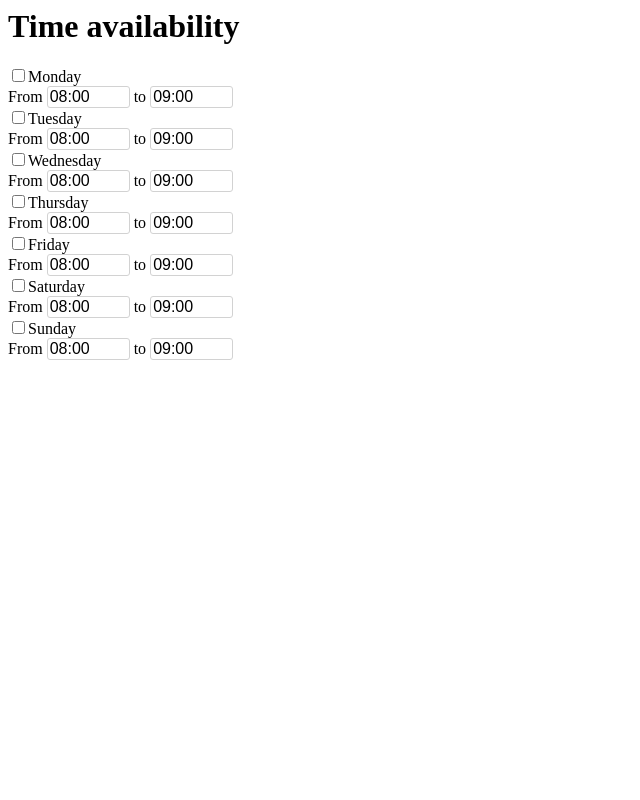
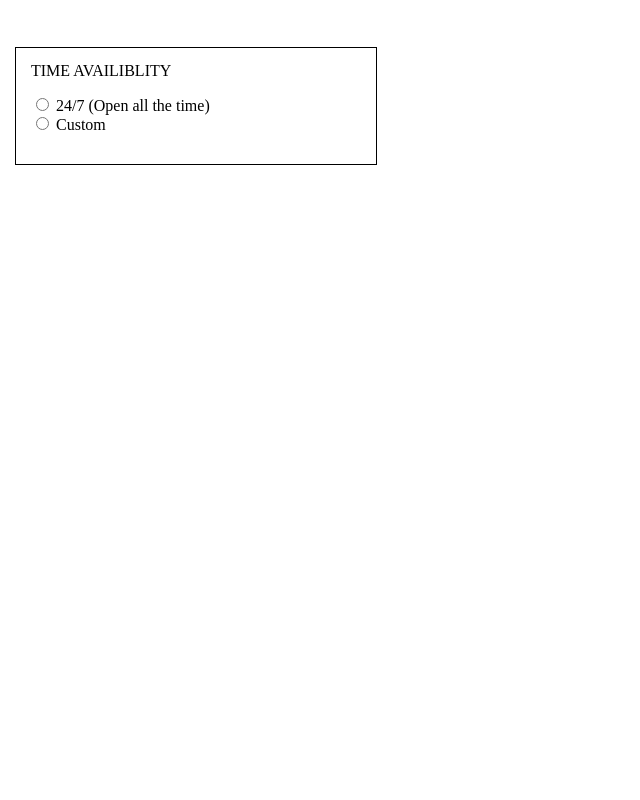
Before and after one commit to stevejvv/AED_POINTER, a PHP site: page /time_picker_v1.html in a window 1280 px wide. Shown: the whole page, without its empty margins (0-640 px from the left). Run offline with PHP 8.4, Linux system fonts and the light colour scheme; some libraries are stand-ins or nearby versions.

Commit message:
Time Availibility - No Validation

```diff
--- /dev/null
+++ b/css/css_reset.css
@@ -0,0 +1,48 @@
+/* http://meyerweb.com/eric/tools/css/reset/
+   v2.0 | 20110126
+   License: none (public domain)
+*/
+
+html, body, div, span, applet, object, iframe,
+h1, h2, h3, h4, h5, h6, p, blockquote, pre,
+a, abbr, acronym, address, big, cite, code,
+del, dfn, em, img, ins, kbd, q, s, samp,
+small, strike, strong, sub, sup, tt, var,
+b, u, i, center,
+dl, dt, dd, ol, ul, li,
+fieldset, form, label, legend,
+table, caption, tbody, tfoot, thead, tr, th, td,
+article, aside, canvas, details, embed,
+figure, figcaption, footer, header, hgroup,
+menu, nav, output, ruby, section, summary,
+time, mark, audio, video {
+	margin: 0;
+	padding: 0;
+	border: 0;
+	font-size: 100%;
+	font: inherit;
+	vertical-align: baseline;
+}
+/* HTML5 display-role reset for older browsers */
+article, aside, details, figcaption, figure,
+footer, header, hgroup, menu, nav, section {
+	display: block;
+}
+body {
+	line-height: 1;
+}
+ol, ul {
+	list-style: none;
+}
+blockquote, q {
+	quotes: none;
+}
+blockquote:before, blockquote:after,
+q:before, q:after {
+	content: '';
+	content: none;
+}
+table {
+	border-collapse: collapse;
+	border-spacing: 0;
+}
--- a/css/timePicker.css
+++ b/css/timePicker.css
@@ -2,6 +2,31 @@ body {
 	font-size: 1em;
 }
 
+input {
+	border-radius:3px;
+	border: thin solid #d2d2d2;
+}
+#timeOuterContainer {
+	border: thin solid black;
+	padding:15px;
+	width:330px;
+	margin:15px;
+}
+#timesContainer1, #timesContainer2  {
+	width:290px;
+	padding:15px;
+	line-height:1.2em;
+	background-color:#e5e5e5;
+}
+
+
+#timesContainer1 div div {
+display:inline;
+}
+
+
+
+/*TIME-PICKER*/
 div.time-picker {
   position: absolute;
   height: 191px;
@@ -31,8 +56,3 @@ div.time-picker li.selected {
   background: #0063CE;
   color: #fff;
 }
-input {
-	border-radius:3px;
-	border: thin solid #d2d2d2;
-	font-size: 1em;
-}
--- a/js/time_picker_v1.js
+++ b/js/time_picker_v1.js
@@ -1,3 +1,13 @@
+$(function() {
+    $("[name=times]").click(function(){
+            $('.toHide').hide();
+            $("#timesContainer"+$(this).val()).show('slow');
+    });
+ });
+
+
+
+
 jQuery(function() {
 
     // Use default settings
--- a/time_picker_v1.html
+++ b/time_picker_v1.html
@@ -3,42 +3,84 @@
 	<head>
 	<title>form v.1</title>
 	<link rel="stylesheet" href="css/timePicker.css" type="text/css" media="screen" title="no title" charset="utf-8">
+	<link rel="stylesheet" href="css/css_reset.css" type="text/css" media="screen" title="no title" charset="utf-8">
 	<script type="text/javascript" src="http://ajax.googleapis.com/ajax/libs/jquery/1.4.2/jquery.js"></script>
 	<script src="js/jquery.timePicker.min.js" type="text/javascript" charset="utf-8"></script>
 	<script src="js/time_picker_v1.js" type="text/javascript" charset="utf-8"></script>
 
 </head>
   <body>
-	<h1>Time availability</h1>
+	<br /><br />
+<div id="timeOuterContainer">
+	<h1>TIME AVAILIBLITY</h1>
+	<br />
+	<input type="radio" name="times" value="2"> 24/7 (Open all the time)<br />
+	<input type="radio" name="times" value="1"> Custom
+	<br /><br />
 
-<div id="timesContainer">
-	<div> <input type="checkbox" id="monday" />Monday
-	<div id="mondayTimes">From  <input type="text" id="time1" size="6" value="08:00" /> to <input type="text" id="time2" size="6" value="09:00" /></div>
+	<div id="timesContainer1" class="toHide" style="display:none">
+		<div>
+			<input type="checkbox" id="monday" />Monday &nbsp;&nbsp;&nbsp;&nbsp;
+			<div id="mondayTimes"> - From
+				<input type="text" id="time1" size="6" value="00:00" /> to
+				<input type="text" id="time2" size="6" value="00:00" />
+			</div>
+		</div>
+		<div>
+			<input type="checkbox" id="tuesday" />Tuesday &nbsp;&nbsp;&nbsp;&nbsp;
+			<div id="tuesdayTimes"> - From
+				<input type="text" id="time3" size="6" value="00:00" /> to
+				<input type="text" id="time4" size="6" value="00:00" />
+			</div>
+		</div>
+		<div>
+			<input type="checkbox" id="wednesday" />Wednesday
+			<div id="wednesdayTimes"> - From
+				<input type="text" id="time5" size="6" value="00:00" /> to
+				<input type="text" id="time6" size="6" value="00:00" />
+			</div>
+		</div>
+		<div>
+			<input type="checkbox" id="thursday" />Thursday &nbsp;&nbsp;
+			<div id="thursdayTimes"> - From
+				<input type="text" id="time7" size="6" value="00:00" /> to
+				<input type="text" id="time8" size="6" value="00:00" />
+			</div>
+		</div>
+		<div>
+			<input type="checkbox" id="friday" />Friday &nbsp;&nbsp;&nbsp;&nbsp;&nbsp;&nbsp;&nbsp;
+			<div id="fridayTimes"> - From
+				<input type="text" id="time9" size="6" value="00:00" /> to
+				<input type="text" id="time10" size="6" value="00:00" />
+			</div>
+		</div>
+		<div>
+			<input type="checkbox" id="saturday" />Saturday &nbsp;&nbsp;&nbsp;
+			<div id="saturdayTimes"> - From
+				<input type="text" id="time11" size="6" value="00:00" /> to
+				<input type="text" id="time12" size="6" value="00:00" />
+			</div>
+		</div>
+		<div>
+			<input type="checkbox" id="sunday" />Sunday &nbsp;&nbsp;&nbsp;&nbsp;&nbsp;
+			<div id="sundayTimes"> - From
+				<input type="text" id="time13" size="6" value="00:00" /> to
+				<input type="text" id="time14" size="6" value="00:00" />
+			</div>
+		</div>
+
 	</div>
 
-	<div> <input type="checkbox" id="tuesday" />Tuesday
-	<div id="tuesdayTimes">From  <input type="text" id="time3" size="6" value="08:00" /> to <input type="text" id="time4" size="6" value="09:00" /></div>
-	</div>
-
-	<div> <input type="checkbox" id="wednesday" />Wednesday
-	<div id="wednesdayTimes">From  <input type="text" id="time5" size="6" value="08:00" /> to <input type="text" id="time6" size="6" value="09:00" /></div>
-	</div>
-
-	<div> <input type="checkbox" id="thursday" />Thursday
-	<div id="thursdayTimes">From  <input type="text" id="time7" size="6" value="08:00" /> to <input type="text" id="time8" size="6" value="09:00" /></div>
-	</div>
-
-	<div> <input type="checkbox" id="friday" />Friday
-	<div id="fridayTimes">From  <input type="text" id="time9" size="6" value="08:00" /> to <input type="text" id="time10" size="6" value="09:00" /></div>
-	</div>
-
-	<div> <input type="checkbox" id="saturday" />Saturday
-	<div id="saturdayTimes">From  <input type="text" id="time11" size="6" value="08:00" /> to <input type="text" id="time12" size="6" value="09:00" /></div>
-	</div>
-
-	<div> <input type="checkbox" id="sunday" />Sunday
-	<div id="sundayTimes">From  <input type="text" id="time13" size="6" value="08:00" /> to <input type="text" id="time14" size="6" value="09:00" /></div>
+	<div id="timesContainer2" class="toHide" style="display:none">
+		The AED that you are registering is available all the time
 	</div>
 </div>
+
+
+
+
+
+
+
   </body>
 	</html>
```
Also changed, not shown: offline/aedpointdb1.sql (added), offline/jos_gmapfp.csv (added), 1 other file.
